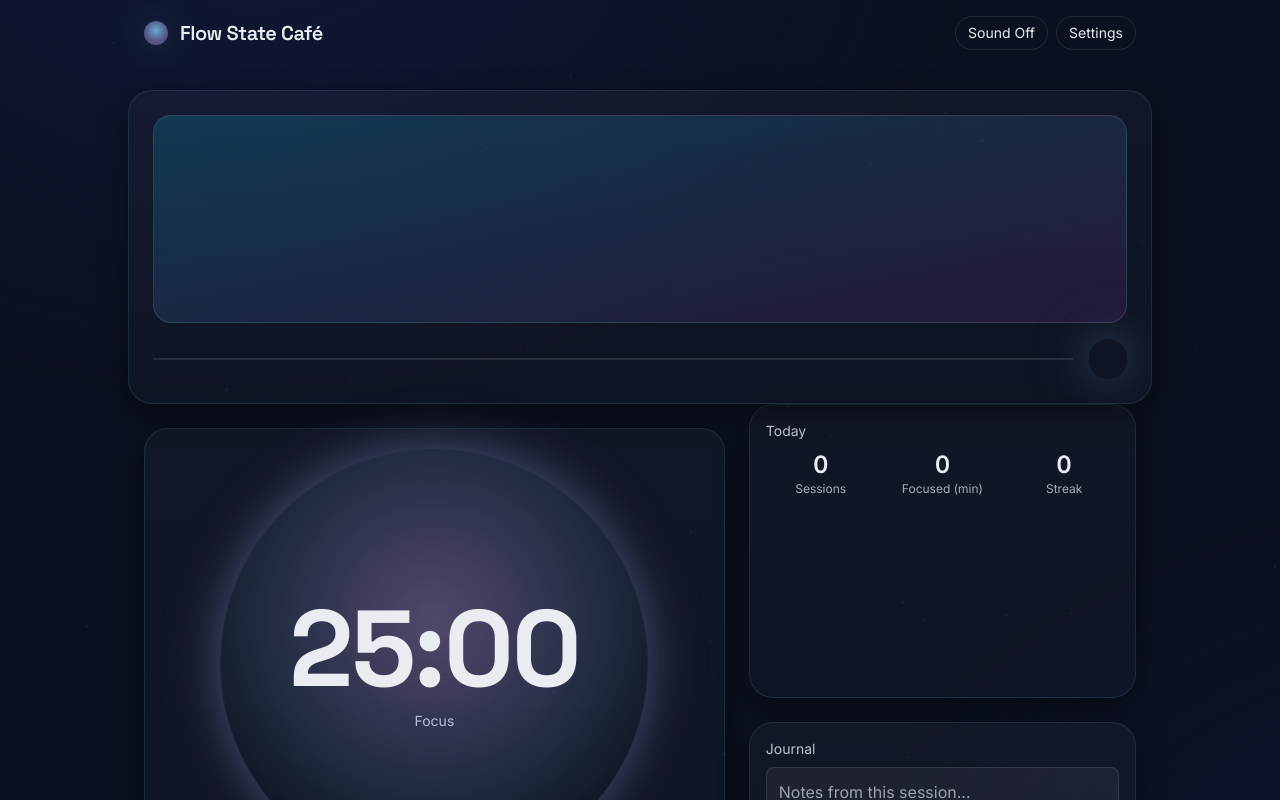
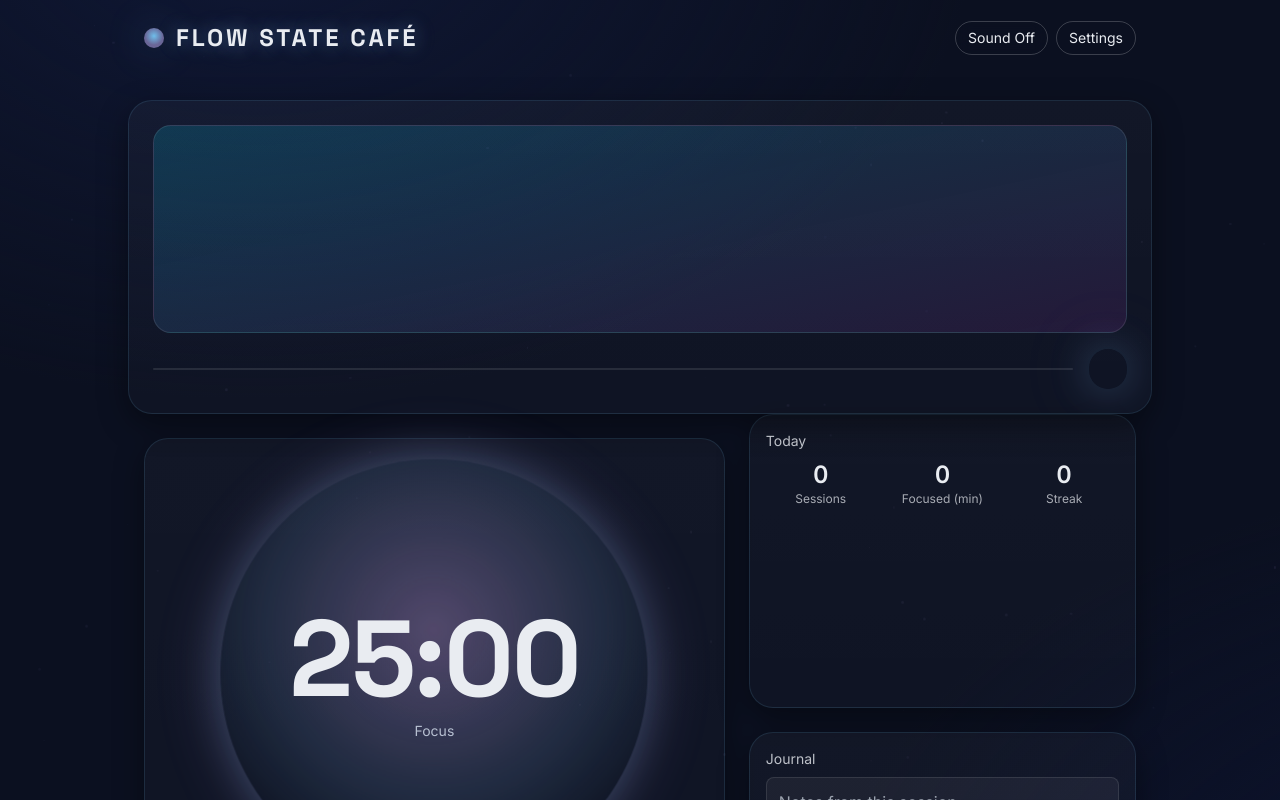
Before and after one commit to yussypu/pomodoro, a React (Vite) app: page / in a window 1280 px wide. Shown: the top 800 px of the page. Built offline with nearby package versions, Linux system fonts and the light colour scheme.

Commit message:
Refactor HeaderBar component styles and structure

```diff
--- a/src/components/HeaderBar.jsx
+++ b/src/components/HeaderBar.jsx
@@ -1,19 +1,50 @@
 import React from "react";
+
 export default function HeaderBar({ onOpenSettings, muted, setMuted }) {
   return (
-    <header className="mx-auto max-w-5xl py-4 px-4 flex items-center justify-between">
+    <header className="mx-auto max-w-5xl px-4 py-5 flex items-center justify-between">
       <div className="flex items-center gap-3">
-        <div className="w-6 h-6 rounded-full" style={{boxShadow:"var(--shadow-glow)", background:"radial-gradient(45% 45% at 50% 40%, rgba(122,209,255,.8), rgba(198,183,255,.4))"}} />
-        <h1 className="text-lg md:text-xl font-semibold tracking-tight" style={{fontFamily:"var(--font-display)"}}>
+        <div
+          aria-hidden
+          className="w-5 h-5 rounded-full"
+          style={{
+            boxShadow: "var(--shadow-glow)",
+            background:
+              "radial-gradient(45% 45% at 50% 40%, rgba(122,209,255,.9), rgba(198,183,255,.5))",
+          }}
+        />
+        <h1
+          className="text-[20px] md:text-[24px] font-bold tracking-[0.08em] uppercase"
+          style={{
+            fontFamily: "var(--font-display)",
+            color: "var(--color-text)",
+            textShadow:
+              "0 0 18px rgba(122,209,255,.35), 0 0 30px rgba(198,183,255,.2)",
+            letterSpacing: "0.12em",
+          }}
+        >
           Flow State Café
         </h1>
       </div>
+
       <div className="flex items-center gap-2">
-        <button aria-label={muted ? "Unmute ambient" : "Mute ambient"} onClick={()=>setMuted(!muted)}
-          className="px-3 py-1.5 rounded-full border border-white/10 hover:bg-white/5 text-sm">
+        <button
+          aria-label={muted ? "Unmute ambient" : "Mute ambient"}
+          onClick={() => setMuted(!muted)}
+          className={`px-3 py-1.5 rounded-full text-sm backdrop-blur border ${
+            muted
+              ? "border-white/20 hover:bg-white/5"
+              : "border-white/30 bg-white/10"
+          }`}
+        >
           {muted ? "Sound Off" : "Sound On"}
         </button>
-        <button onClick={onOpenSettings} className="px-3 py-1.5 rounded-full border border-white/10 hover:bg-white/5 text-sm">Settings</button>
+        <button
+          onClick={onOpenSettings}
+          className="px-3 py-1.5 rounded-full text-sm border border-white/20 hover:bg-white/5"
+        >
+          Settings
+        </button>
       </div>
     </header>
   );
```
